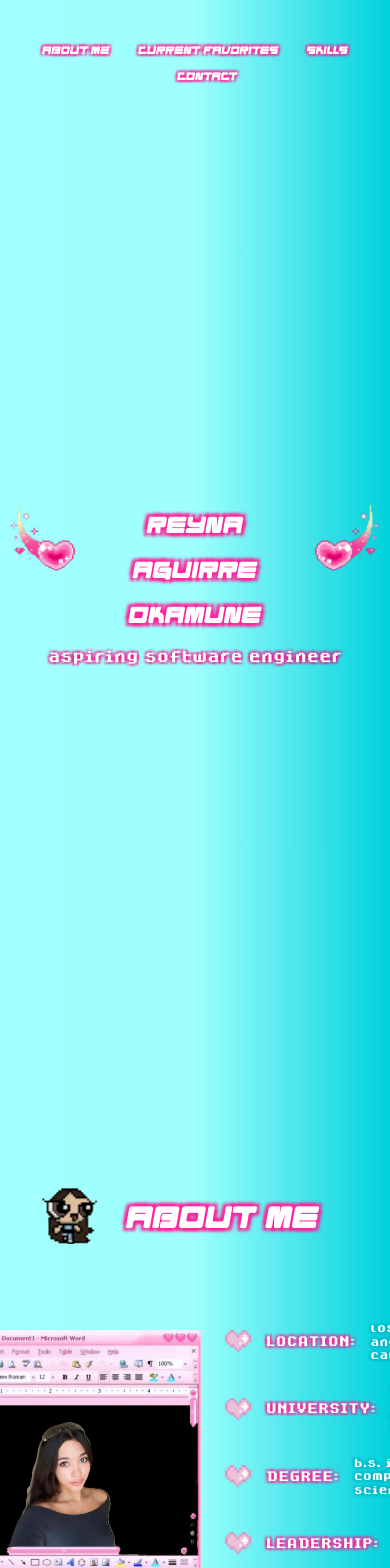
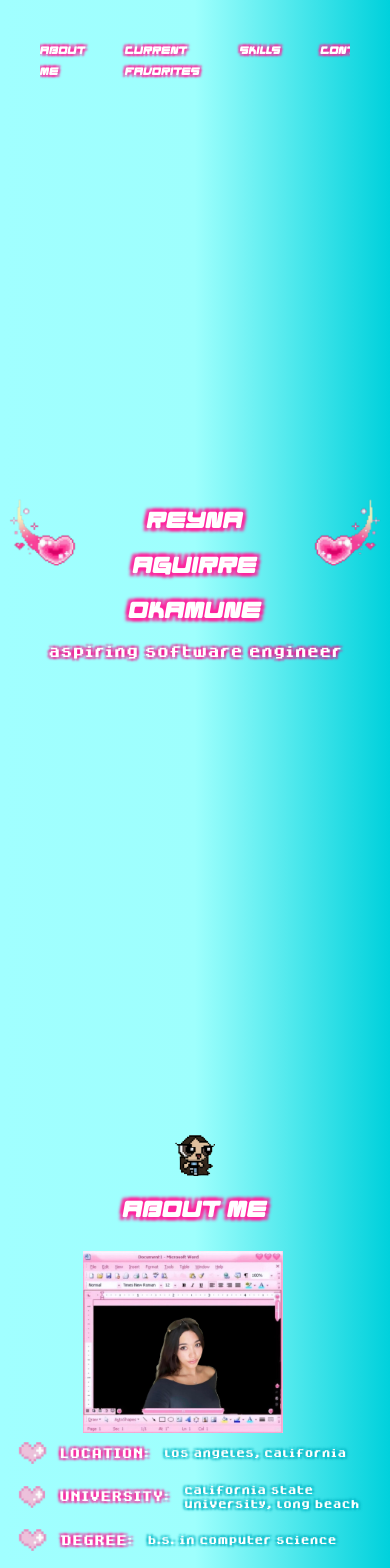
Before and after one commit to maxiguillermo1/rey1, a React (Vite) app: page / in a window 390 px wide. Shown: the top 1568 px of the page. Built offline with nearby package versions, Linux system fonts and the light colour scheme.

Commit message:
pleasegit add .git add .

```diff
--- a/src/components/About.jsx
+++ b/src/components/About.jsx
@@ -3,6 +3,38 @@ import powerpuffMe from '../images/powerpuff-me-2.jpg';
 import photoFrame from '../images/photo-booth.jpg';
 import heartIcon from '../images/heart-icon.jpg';
 import 'font-awesome/css/font-awesome.min.css';
+
+const mobileStyles = {
+    container: {
+      padding: '5%',
+    },
+    imageFrame: {
+      width: '200px',
+    },
+    textInfo: {
+      fontSize: '8px',
+    },
+    section: {
+      flexDirection: 'column',
+      alignItems: 'center',
+    },
+    textContainer: {
+      marginTop: '10px',
+    },
+    header: {
+      flexDirection: 'column',
+      paddingBottom: '20px',
+    },
+    h1: {
+      fontSize: '30px',
+      paddingLeft: '0',
+      paddingRight: '0',
+      paddingTop: '10px',
+    },
+    imageBounce: {
+      width: '40px',
+    }
+};
 
 const styles = {
     container: {
@@ -96,15 +128,17 @@ const styles = {
 };
 
 export default function About() {
+    const isMobile = window.innerWidth <= 768;
+
     return (
-        <div id="aboutMe" style={styles.container}>
-            <div style={styles.header}>
-                <img src={powerpuffMe} alt="me" style={styles.imageBounce} />
-                <h1 style={styles.h1}>ABOUT ME</h1>
+        <div id="aboutMe" style={isMobile ? {...styles.container, ...mobileStyles.container} : styles.container}>
+            <div style={isMobile ? {...styles.header, ...mobileStyles.header} : styles.header}>
+                <img src={powerpuffMe} alt="me" style={isMobile ? {...styles.imageBounce, ...mobileStyles.imageBounce} : styles.imageBounce} />
+                <h1 style={isMobile ? {...styles.h1, ...mobileStyles.h1} : styles.h1}>ABOUT ME</h1>
             </div>
-            <section style={styles.section}>
-                <img src={photoFrame} alt="Description" style={styles.imageFrame} />
-                <div style={styles.textContainer}>
+            <section style={isMobile ? {...styles.section, ...mobileStyles.section} : styles.section}>
+                <img src={photoFrame} alt="Description" style={isMobile ? {...styles.imageFrame, ...mobileStyles.imageFrame} : styles.imageFrame} />
+                <div style={isMobile ? {...styles.textContainer, ...mobileStyles.textContainer} : styles.textContainer}>
                     <InfoBlock img={heartIcon} label="LOCATION:" text="los angeles, california" />
                     <InfoBlock img={heartIcon} label="UNIVERSITY:" text="california state university, long beach" />
                     <InfoBlock img={heartIcon} label="DEGREE:" text="b.s. in computer science" />
--- a/src/components/Nav.jsx
+++ b/src/components/Nav.jsx
@@ -17,14 +17,25 @@ const navStyles = {
   `
 };
 
+const mobileStyles = {
+  fontSize: '7px',
+  ul: {
+    flexDirection: 'row',
+    overflowX: 'auto'
+  },
+  li: {
+    marginBottom: '0'
+  }
+};
+
 export default function Nav() {
   return (
     <nav style={navStyles} className="flex justify-center items-center p-10">
-      <ul className="flex flex-wrap justify-around w-full space-x-6 md:space-x-10 lg:space-x-15 md:flex-row">
-        <li><Link to="aboutMe" smooth={true} className="nav-link">ABOUT ME</Link></li>
-        <li><Link to="currents" smooth={true} className="nav-link">CURRENT FAVORITES</Link></li>
-        <li><Link to="skills" smooth={true} className="nav-link">SKILLS</Link></li>
-        <li><Link to="contact" smooth={true} className="nav-link">CONTACT</Link></li>
+      <ul style={window.innerWidth <= 768 ? mobileStyles.ul : {}} className="flex space-x-10 space-y-0 md:space-x-15 md:space-y-0 md:flex-row">
+        <li style={window.innerWidth <= 768 ? mobileStyles.li : {}}><Link to="aboutMe" smooth={true} className="nav-link">ABOUT ME</Link></li>
+        <li style={window.innerWidth <= 768 ? mobileStyles.li : {}}><Link to="currents" smooth={true} className="nav-link">CURRENT FAVORITES</Link></li>
+        <li style={window.innerWidth <= 768 ? mobileStyles.li : {}}><Link to="skills" smooth={true} className="nav-link">SKILLS</Link></li>
+        <li style={window.innerWidth <= 768 ? mobileStyles.li : {}}><Link to="contact" smooth={true} className="nav-link">CONTACT</Link></li>
       </ul>
     </nav>
   );
```
Also changed, not shown: 2 other files (tests, documents, lock files or other folders).
